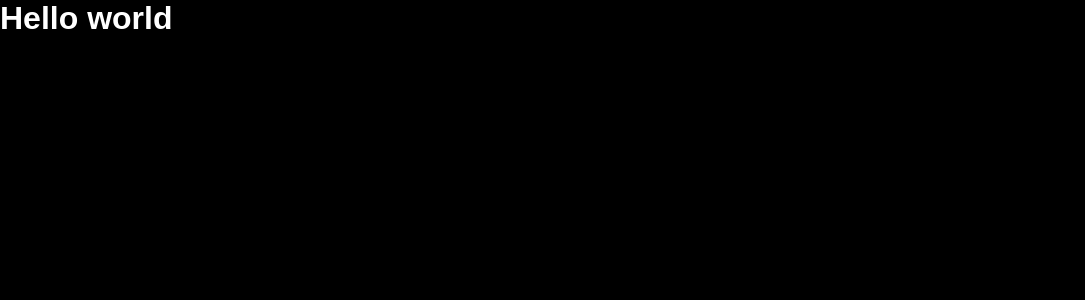
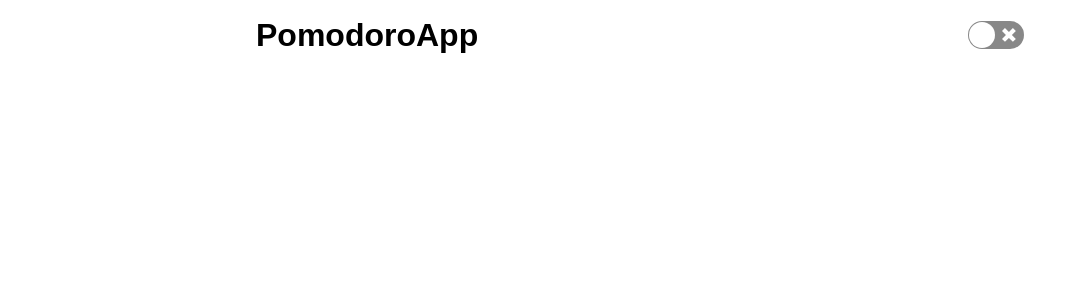
Before and after one commit to JoaoTony/pomodoro-app, a Next.js app: page / in a window 1280 px wide. Shown: the top 300 px of the page, without its empty margins (0-1085 px from the left). Built offline with nearby package versions, Linux system fonts and the light colour scheme.

Commit message:
feat: add dark and light nomde

```diff
--- /dev/null
+++ b/components/header/header.styles.ts
@@ -0,0 +1,16 @@
+import styled from 'styled-components';
+
+export const Container = styled.div`
+  width: 100%;
+  height: 70px;
+  display: flex;
+
+  align-items: center;
+  justify-content: space-between;
+
+  padding: 0 20%;
+`;
+
+export const Logo = styled.h1`
+  color: ${({ theme }) => theme.colors.title};
+`;
--- /dev/null
+++ b/components/header/index.tsx
@@ -0,0 +1,22 @@
+import { FC } from 'react';
+import Switch from 'react-switch';
+
+import { Container, Logo } from './header.styles';
+
+import { useAppContex } from '../../context';
+
+const Header: FC = () => {
+  const { theme, toggleTheme } = useAppContex();
+
+  return (
+    <Container>
+      <Logo>PomodoroApp</Logo>
+      <Switch
+        onChange={() => toggleTheme()}
+        checked={theme.title === 'DARK'}
+      />
+    </Container>
+  );
+};
+
+export default Header;
--- /dev/null
+++ b/context/index.tsx
@@ -0,0 +1,48 @@
+import {
+  useState, useContext, createContext, ReactNode, useCallback, useMemo, useEffect,
+} from 'react';
+
+import { LIGHT, DARK } from '../styles/themes';
+import { Theme } from '../types/thme.types';
+
+interface AppContexProps {
+  toggleTheme: () => void
+  theme: Theme
+}
+
+const INITIAL_VALUES = {
+  toggleTheme: () => {},
+  theme: LIGHT,
+};
+
+const AppContex = createContext<AppContexProps>(INITIAL_VALUES);
+
+export const AppContexProvider = (props: { children: ReactNode }) => {
+  const [theme, setTheme] = useState(LIGHT);
+  const { children } = props;
+
+  const toggleTheme = useCallback(() => {
+    setTheme(theme.title === 'LIGHT' ? DARK : LIGHT);
+    window.localStorage.setItem('THEME', theme.title === 'LIGHT' ? 'DARK' : 'LIGHT');
+  }, [theme]);
+
+  useEffect(() => {
+    const THEME_PERSISTED = window.localStorage.getItem('THEME');
+    if (THEME_PERSISTED) {
+      setTheme(THEME_PERSISTED === 'DARK' ? DARK : LIGHT);
+    }
+  }, []);
+
+  const value = useMemo(() => ({
+    theme,
+    toggleTheme,
+  }), [theme]);
+
+  return (
+    <AppContex.Provider value={value}>
+      { children }
+    </AppContex.Provider>
+  );
+};
+
+export const useAppContex = () => useContext(AppContex);
--- a/pages/_app.tsx
+++ b/pages/_app.tsx
@@ -1,17 +1,13 @@
 import type { AppProps } from 'next/app';
-import { ThemeProvider } from 'styled-components';
-import { useState } from 'react';
-import GlobalStyle from '../styles/global.styles';
 
-import { LIGHT, DARK } from '../styles/themes';
+import { AppContexProvider } from '../context';
 
-function MyApp({ Component, pageProps }: AppProps) {
-  return (
-    <ThemeProvider theme={DARK}>
-      <GlobalStyle />
-      <Component {...pageProps} />
-    </ThemeProvider>
-  );
-}
+import AppContent from '../screens';
+
+const MyApp = ({ Component, pageProps }: AppProps) => (
+  <AppContexProvider>
+    <AppContent Component={Component} pageProps={pageProps} />
+  </AppContexProvider>
+);
 
 export default MyApp;
--- a/pages/_document.tsx
+++ b/pages/_document.tsx
@@ -36,8 +36,6 @@ export default class MyDocument extends Document<{}> {
           <link href="https://fonts.googleapis.com/css2?family=Rubik:wght@400;500;700&display=swap" rel="stylesheet" />
 
           <meta charSet="utf-8" />
-          <meta name="theme-color" content="#556BD1" />
-          <link rel="shortcut icon" href="/favicon-32x32.png" type="image/png" />
 
           <meta name="application-name" content="Pomodoro App" />
           <meta name="apple-mobile-web-app-capable" content="yes" />
@@ -46,30 +44,7 @@ export default class MyDocument extends Document<{}> {
           <meta name="description" content="Simple Pomodor timer app." />
           <meta name="format-detection" content="telephone=no" />
           <meta name="mobile-web-app-capable" content="yes" />
-          <meta name="msapplication-TileColor" content="#556BD1" />
           <meta name="msapplication-tap-highlight" content="no" />
-
-          <link rel="apple-touch-icon" href="/favicon-32x32.png" />
-
-          <meta property="og:title" content="Pomodoro App - Simple Pomodor timer app." />
-          <meta property="og:description" content="Simple Pomodor timer app." />
-          <meta property="og:locale" content="pt_BR" />
-          <meta property="og:type" content="website" />
-          <meta property="og:site_name" content="Pomodoro App - Simple Pomodor timer app" />
-          <meta property="og:image" content="/ogimage.jpg" />
-          <meta property="og:image:secure_url" content="/ogimage.jpg" />
-          <meta property="og:image:alt" content="Thumbnail" />
-          <meta property="og:image:type" content="image/png" />
-          <meta property="og:image:width" content="900" />
-          <meta property="og:image:height" content="600" />
-
-          <meta name="twitter:title" content="Pomodoro App - Simple Pomodor timer app" />
-          <meta name="twitter:card" content="summary_large_image" />
-          <meta name="twitter:image" content="/ogimage.jpg" />
-          <meta name="twitter:image:src" content="/ogimage.jpg" />
-          <meta name="twitter:image:alt" content="Thumbnail" />
-          <meta name="twitter:image:width" content="900" />
-          <meta name="twitter:image:height" content="600" />
 
         </Head>
         <body>
--- a/screens/home/index.tsx
+++ b/screens/home/index.tsx
@@ -1,10 +1,11 @@
 import { FC } from 'react';
+import Header from '../../components/header';
 
 import { Container } from './home.styles';
 
 const Home: FC = () => (
   <Container>
-    <h1>Hello world</h1>
+    <Header />
   </Container>
 );
 
--- /dev/null
+++ b/screens/index.tsx
@@ -0,0 +1,22 @@
+import { ThemeProvider } from 'styled-components';
+import { FC } from 'react';
+
+import { NextComponentType, NextPageContext } from 'next';
+import GlobalStyle from '../styles/global.styles';
+
+import { useAppContex } from '../context';
+
+const AppContent: FC<{Component: NextComponentType<NextPageContext, any, {}>; pageProps: any}> = (
+  { Component, pageProps },
+) => {
+  const { theme } = useAppContex();
+
+  return (
+    <ThemeProvider theme={theme}>
+      <GlobalStyle />
+      <Component {...pageProps} />
+    </ThemeProvider>
+  );
+};
+
+export default AppContent;
```
